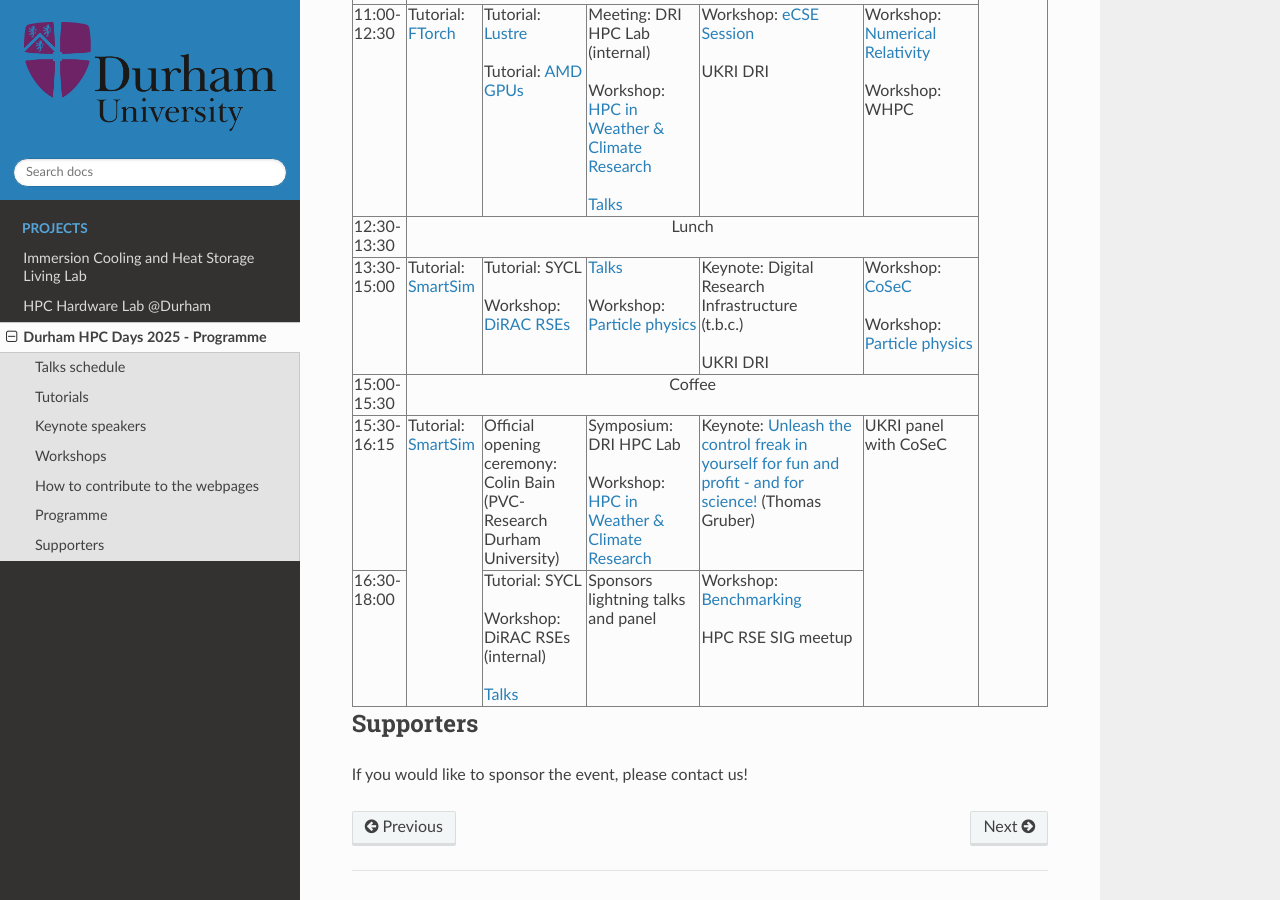
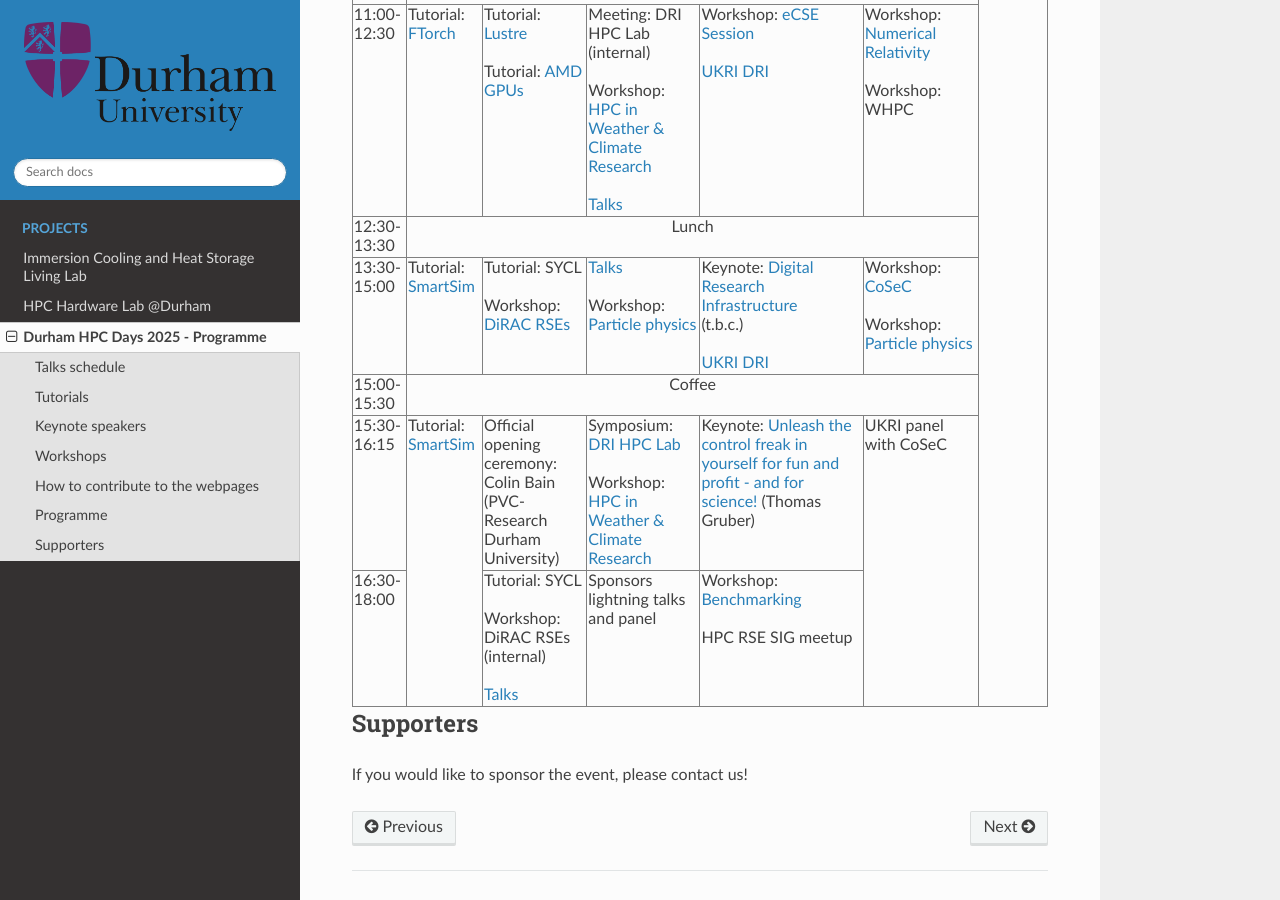
Before and after one commit to ilectra/durham, a Sphinx documentation site: the page built from docs/hpcdays/index.md, in a window 1280 px wide and 900 px high, scrolled down 1122 px. Built offline with Sphinx 7.4.7 and the Read the Docs theme 3.1.0, drawn with Linux system fonts in a browser that asks for light colours; part of the change alters nothing that is shown.

```diff
--- a/docs/hpcdays/index.md
+++ b/docs/hpcdays/index.md
@@ -59,7 +59,7 @@ contribute
   <td> Tutorial: <a href="tutorials.html#ftorch">FTorch</a> </td>
   <td> Tutorial: <a href="tutorials.html#lustre">Lustre</a> <br /> <br /> Tutorial: <a href="tutorials.html#amd">AMD GPUs</a> </td>
   <td> Meeting: DRI HPC Lab (internal)<br/><br /> Workshop: <a href="workshops.html#Weather">HPC in Weather & Climate Research</a> <br/><br/> <a href="https://durham.readthedocs.io/en/latest/hpcdays/talks.html#wednesday-4-june-2025-1100-to-1230">Talks</a></td>
-  <td> Workshop: <a href="workshops.html#eCSE">eCSE Session</a> <br/><br/>UKRI DRI </td>
+  <td> Workshop: <a href="workshops.html#eCSE">eCSE Session</a> <br/><br/><a href="dri.html">UKRI DRI</a> </td>
   <td> Workshop: <a href="workshops.html#NumericalRelativity">Numerical Relativity</a> <br/><br/>Workshop: WHPC</td>
 </tr>
 <tr>
@@ -71,7 +71,7 @@ contribute
   <td> Tutorial: <a href="tutorials.html#SmartSim">SmartSim</a> </td>
   <td> Tutorial: SYCL <br /> <br /> Workshop: <a href="workshops.html#DiRACRSEs"> DiRAC RSEs </a> </td>
   <td> <a href="https://durham.readthedocs.io/en/latest/hpcdays/talks.html#wednesday-4-june-2025-1330-to-1500">Talks</a> <br /><br /> Workshop: <a href="workshops.html#eCSE">Particle physics</a> </td>
-  <td> Keynote: Digital Research Infrastructure <br /> (t.b.c.) <br /><br /> UKRI DRI</td>
+  <td> Keynote: <a href="dri.html">Digital Research Infrastructure</a> <br /> (t.b.c.) <br /><br /> <a href="dri.html">UKRI DRI</a></td>
   <td> Workshop: <a href="workshops.html#CoSeC">CoSeC</a> <br/><br/>Workshop: <a href="workshops.html#eCSE">Particle physics</a> </td>
 </tr>
 <tr>
@@ -82,7 +82,7 @@ contribute
   <td> 15:30-16:15 </td>
   <td rowspan="2"> Tutorial: <a href="tutorials#SmartSim">SmartSim</a> </td>
   <td> Official opening ceremony: <br /> Colin Bain (PVC-Research Durham University) </td>
-  <td> Symposium: DRI HPC Lab<br/><br /> Workshop: <a href="workshops.html#Weather">HPC in Weather & Climate Research</a> </td>
+  <td> Symposium: <a href="dri.html">DRI HPC Lab</a><br/><br /> Workshop: <a href="workshops.html#Weather">HPC in Weather & Climate Research</a> </td>
   <td> Keynote: <a href="keynotes.html#Gruber">Unleash the control freak in yourself for fun and profit - and for science!</a> (Thomas Gruber) </td>
   <td rowspan="2"> UKRI panel with CoSeC </td>
 </tr>
```
